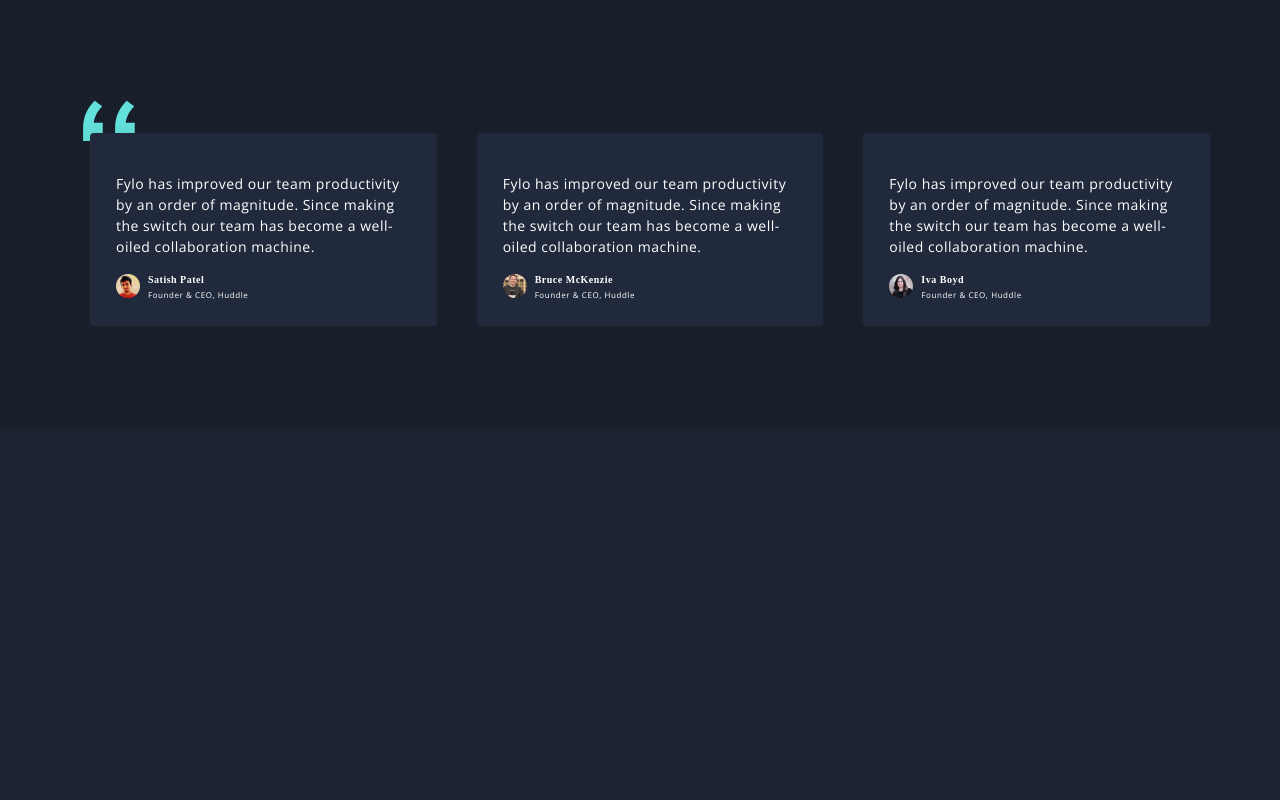
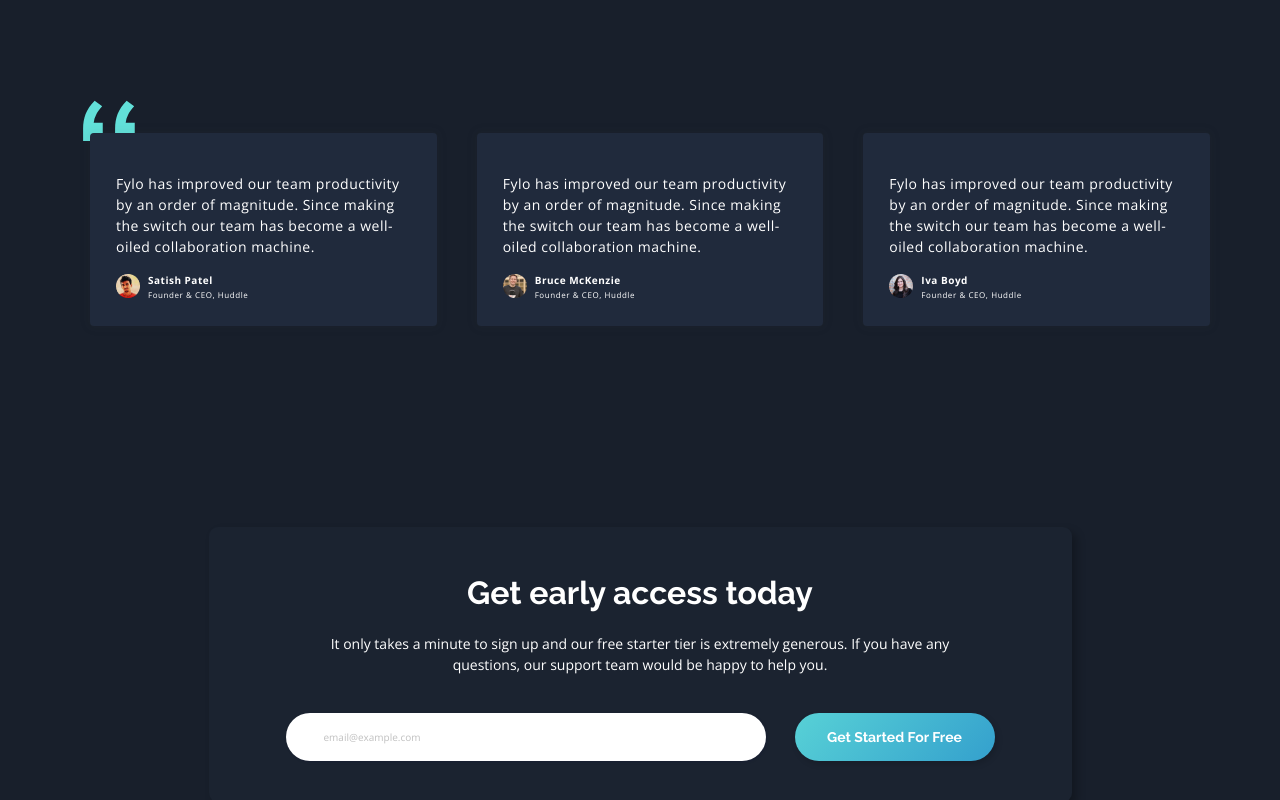
Before and after one commit to 0x41-li/fylo-dark-theme-landing-page, a React (Create React App) app: page / in a window 1280 px wide. Shown: the part 2373-3173 px from the top of the page. Before the commit the page ends 2799 px from the top, so only its background shows below. Built offline with nearby package versions, Linux system fonts and the light colour scheme.

Commit message:
Early Access section completed

```diff
--- a/src/App.js
+++ b/src/App.js
@@ -1,4 +1,5 @@
 // section
+import EarlyAccess from "./sections/earlyaccess/EarlyAccess";
 import Feedbacks from "./sections/feedbacks/Feedbacks";
 import Header from "./sections/header/Header";
 import Hero from "./sections/hero/Hero";
@@ -18,6 +19,7 @@ const App = () => {
         <Services />
         <SecondSection />
         <Feedbacks />
+        <EarlyAccess />
       </main>
     </>
   );
--- /dev/null
+++ b/src/sections/earlyaccess/EarlyAccess.js
@@ -0,0 +1,80 @@
+import { useState } from "react";
+import Container from "../../styled-components/Container";
+import {
+  FormBox,
+  FormBoxPara,
+  FormBtn,
+  FormEmailInput,
+  FormInputBtnWrapper,
+  FormInputError,
+  FormInputWrapper,
+  FromBoxHeading,
+  Section,
+} from "./EarlyAccess.style";
+
+const EarlyAccess = () => {
+  const [emailInfo, setEmailInfo] = useState({
+    value: "",
+    valid: true,
+    submittedOnce: false,
+  });
+
+  function handleChange(e) {
+    const target = e.target;
+    setEmailInfo((prevState) => ({
+      ...prevState,
+      value: target.value,
+      valid: emailInfo.submittedOnce ? isValidEmail(target.value) : true,
+    }));
+  }
+
+  function handleSubmit(e) {
+    e.preventDefault();
+    const target = e.target;
+
+    setEmailInfo((prevState) => ({
+      ...prevState,
+      valid: isValidEmail(target.value),
+      submittedOnce: true,
+    }));
+  }
+
+  function isValidEmail(email) {
+    const re =
+      /^(([^<>()\[\]\\.,;:\s@"]+(\.[^<>()\[\]\\.,;:\s@"]+)*)|(".+"))@((\[[0-9]{1,3}\.[0-9]{1,3}\.[0-9]{1,3}\.[0-9]{1,3}\])|(([a-zA-Z\-0-9]+\.)+[a-zA-Z]{2,}))$/;
+    return re.test(String(email).toLowerCase());
+  }
+
+  return (
+    <Container>
+      <Section>
+        <FormBox onSubmit={handleSubmit} noValidate>
+          <FromBoxHeading>Get early access today</FromBoxHeading>
+          <FormBoxPara>
+            It only takes a minute to sign up and our free starter tier is
+            extremely generous. If you have any questions, our support team
+            would be happy to help you.
+          </FormBoxPara>
+          <FormInputBtnWrapper>
+            <FormInputWrapper>
+              <FormEmailInput
+                name="email"
+                type="email"
+                placeholder="email@example.com"
+                value={emailInfo.value}
+                onChange={handleChange}
+              />
+              {!emailInfo.valid ? (
+                <FormInputError>Error, please check your email</FormInputError>
+              ) : null}
+            </FormInputWrapper>
+
+            <FormBtn>Get Started For Free</FormBtn>
+          </FormInputBtnWrapper>
+        </FormBox>
+      </Section>
+    </Container>
+  );
+};
+
+export default EarlyAccess;
--- /dev/null
+++ b/src/sections/earlyaccess/EarlyAccess.style.js
@@ -0,0 +1,200 @@
+import styled from "styled-components";
+import {
+  BoldOpenSansFont,
+  BoldRalewayFont,
+  RegularOpenSansFont,
+} from "../../styled-components/Utilities";
+
+export const Section = styled.section`
+  margin-top: 160px;
+
+  padding: 0 15px;
+
+  height: 177px;
+
+  overflow: visible;
+
+  @media screen and (min-width: 576px) {
+    padding: 0px;
+  }
+
+  @media screen and (min-width: 992px) {
+    margin-top: 201px;
+  }
+`;
+
+export const FormBox = styled.form`
+  max-width: 863px;
+
+  background: #1b2330;
+  box-shadow: 5px 5px 8px rgba(0, 0, 0, 0.254274);
+  border-radius: 9px;
+
+
+
+  margin: 0 auto;
+
+  display: block;
+
+  padding: 40px 28px 37px 28px;
+
+  @media screen and (min-width: 992px) {
+    height: 275px;
+    padding: 42px 77px 41px 77px;
+  }
+`;
+
+export const FromBoxHeading = styled.h2`
+  ${BoldRalewayFont};
+
+  font-size: 18px;
+  line-height: 24px;
+
+  color: #ffffff;
+
+  text-align: center;
+
+  @media screen and (min-width: 992px) {
+    font-size: 32px;
+    line-height: 48px;
+  }
+`;
+
+export const FormBoxPara = styled.p`
+  ${RegularOpenSansFont};
+  font-size: 14px;
+  line-height: 21px;
+
+  text-align: center;
+
+  color: #ffffff;
+
+  margin-top: 16px;
+
+  max-width: 673px;
+
+  margin: 16px auto 0px auto;
+`;
+
+// input and button wrapper
+export const FormInputBtnWrapper = styled.div`
+  display: block;
+  margin-top: 32px;
+
+  @media screen and (min-width: 992px) {
+    display: flex;
+    margin-top: 38px;
+    gap: 29px;
+  }
+`;
+
+// input and error wrapper
+export const FormInputWrapper = styled.div`
+  margin: 0 auto;
+  width: 100%;
+  max-width: 280px;
+  @media screen and (min-width: 992px) {
+    margin: 0;
+    max-width: unset;
+    flex: 0 0 480px;
+  }
+`;
+
+export const FormInputError = styled.p`
+  ${BoldOpenSansFont};
+
+  font-size: 10px;
+  line-height: 14px;
+
+  color: #ff4242;
+  margin-top: 5px;
+  margin-left: 29px;
+
+  @media screen and (min-width: 992px) {
+    margin-left: 38px;
+  }
+`;
+
+export const FormEmailInput = styled.input`
+  display: block;
+
+  background: #ffffff;
+  box-shadow: 1px 1px 3px rgba(7, 4, 59, 0.157043);
+  border-radius: 24px;
+
+  width: 100%;
+  height: 48px;
+
+  padding: 0px 29px;
+
+  border: none;
+
+  &::placeholder {
+    ${RegularOpenSansFont};
+    font-size: 10px;
+    line-height: 14px;
+
+    color: #c0c0c0;
+  }
+
+  &:hover:focus {
+    outline: none;
+  }
+
+  @media screen and (min-width: 992px) {
+    padding: 0px 38px;
+  }
+`;
+
+export const FormBtn = styled.button`
+  position: relative;
+  display: block;
+  margin: 0 auto;
+
+  ${BoldRalewayFont};
+
+  background: linear-gradient(132.02deg, #63e1d9 -31.85%, #34a0cd 100%);
+  box-shadow: 2px 3px 6px rgba(0, 0, 0, 0.15925);
+  border-radius: 24px;
+
+  width: 100%;
+  max-width: 280px;
+  height: 48px;
+
+  font-size: 14px;
+  line-height: 16px;
+
+  color: #ffffff;
+
+  margin-top: 24px;
+
+  overflow: hidden;
+
+  z-index: 1;
+
+  &::before {
+    content: "";
+    position: absolute;
+    top: 0px;
+    left: 0px;
+    width: 100%;
+    height: 100%;
+
+    transition: opacity 0.15s;
+
+    z-index: -1;
+
+    opacity: 0;
+
+    background: #8adae3;
+  }
+
+  &:hover::before {
+    opacity: 1;
+  }
+
+  @media screen and (min-width: 992px) {
+    margin: 0;
+    flex: 0 0 200px;
+  }
+`;
--- a/src/styled-components/GlobalStyles.js
+++ b/src/styled-components/GlobalStyles.js
@@ -13,7 +13,7 @@ const GlobalStyles = createGlobalStyle`
   }
 
   body {
-    padding-bottom: 100px;
+    padding-bottom: 500px;
   }
 
   ul {
--- a/src/styled-components/Utilities.js
+++ b/src/styled-components/Utilities.js
@@ -15,6 +15,6 @@ export const RegularOpenSansFont = `
 `;
 
 export const BoldOpenSansFont = `
-  font-family: "OpenSans";
+  font-family: "Open Sans";
   font-weight: 700;
 `;
```
